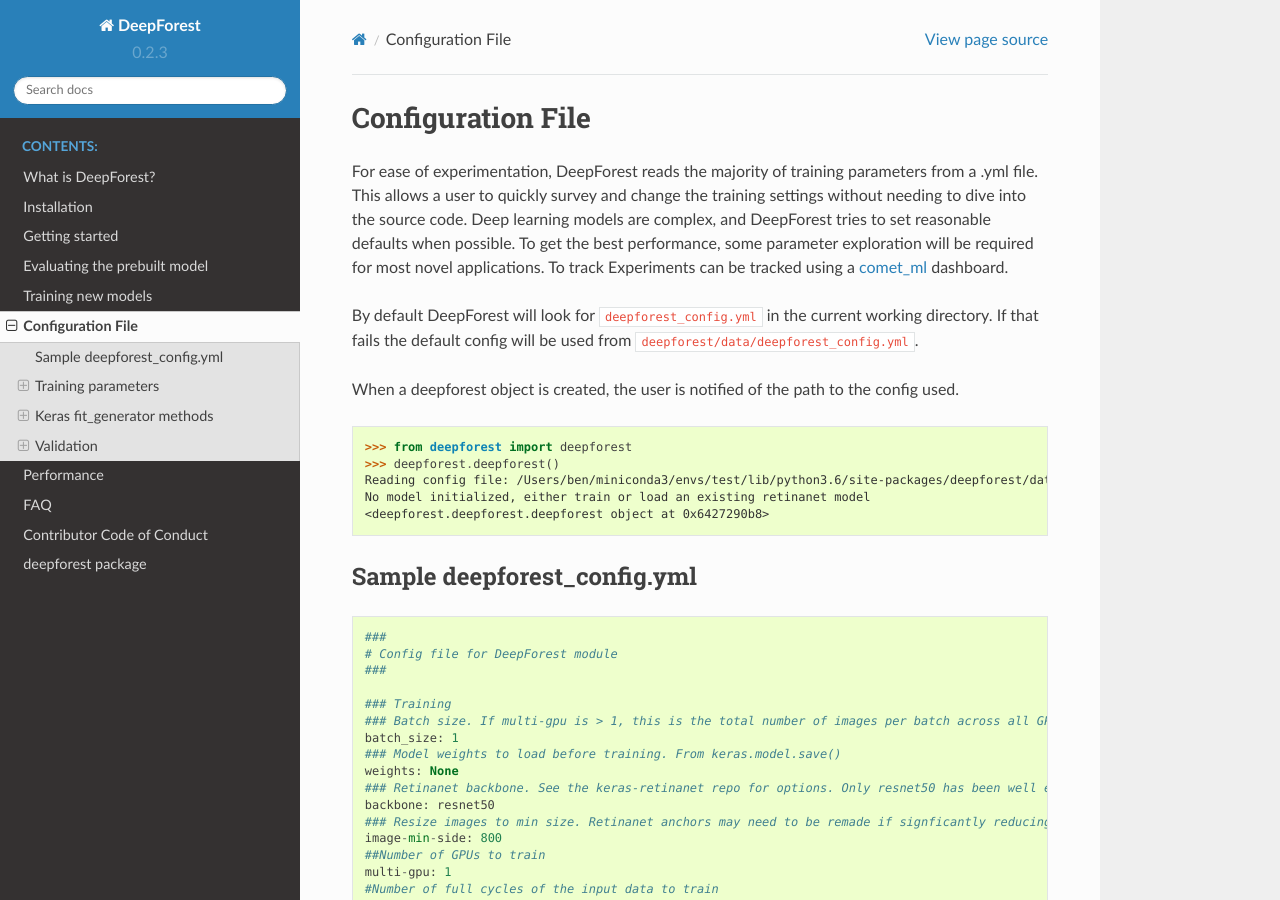
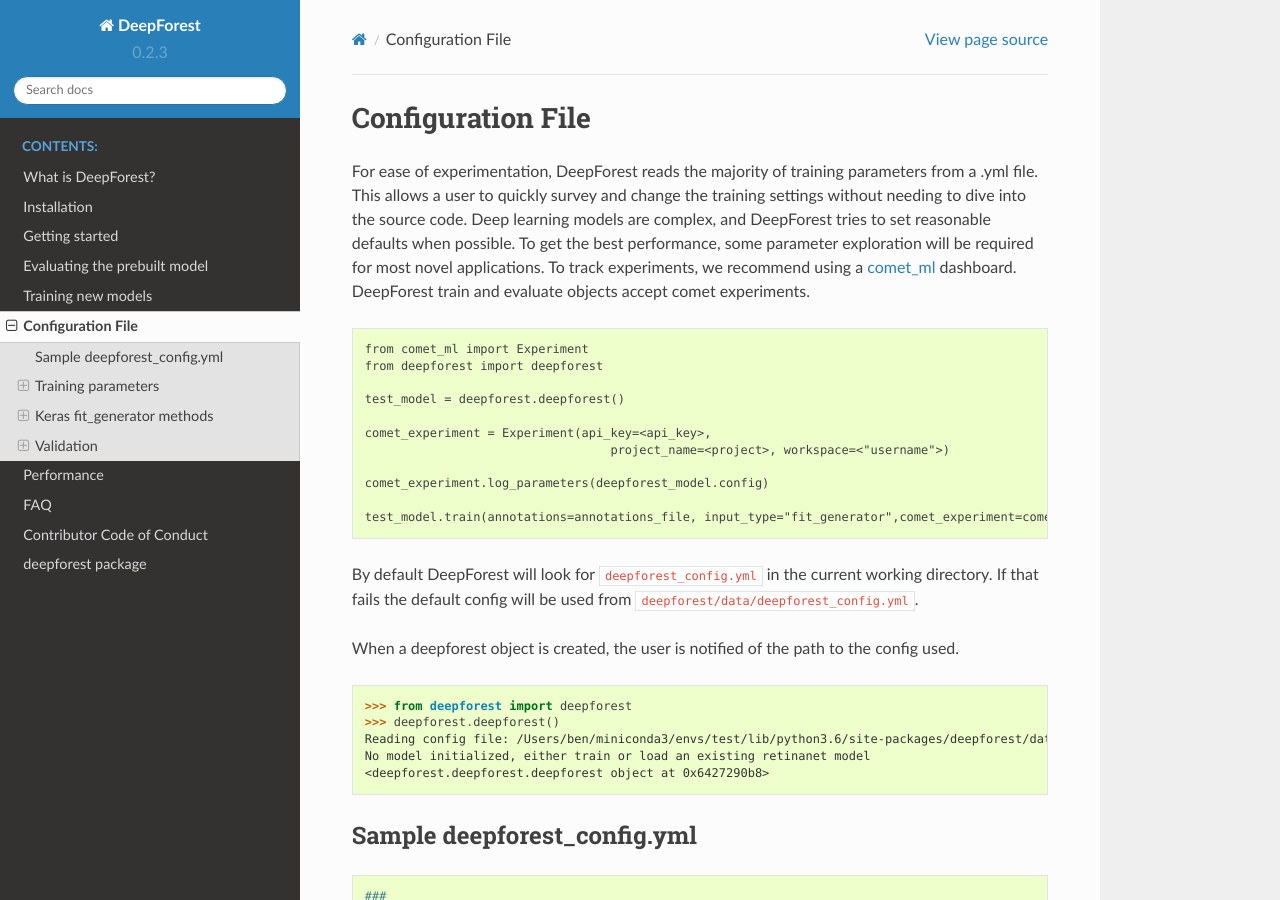
Before and after one commit to weecology/DeepForest, a Sphinx documentation site: the page built from docs/training_config.md, in a window 1280 px wide and 900 px high. Built offline with Sphinx 7.4.7 and the Read the Docs theme 2.0.0, drawn with Linux system fonts in a browser that asks for light colours; pages that are not in the unit, such as notebooks, are missing from menus.

Commit message:
cleaning up docs

````diff
--- a/docs/training_config.md
+++ b/docs/training_config.md
@@ -1,6 +1,20 @@
 # Configuration File
 
-For ease of experimentation, DeepForest reads the majority of training parameters from a .yml file. This allows a user to quickly survey and change the training settings without needing to dive into the source code. Deep learning models are complex, and DeepForest tries to set reasonable defaults when possible. To get the best performance, some parameter exploration will be required for most novel applications. To track  Experiments can be tracked using a [comet_ml](comet.ml) dashboard.
+For ease of experimentation, DeepForest reads the majority of training parameters from a .yml file. This allows a user to quickly survey and change the training settings without needing to dive into the source code. Deep learning models are complex, and DeepForest tries to set reasonable defaults when possible. To get the best performance, some parameter exploration will be required for most novel applications. To track experiments, we recommend using a [comet_ml](comet.ml) dashboard. DeepForest train and evaluate objects accept comet experiments.
+
+```{python}
+from comet_ml import Experiment
+from deepforest import deepforest
+
+test_model = deepforest.deepforest()
+
+comet_experiment = Experiment(api_key=<api_key>,
+                                  project_name=<project>, workspace=<"username">)
+
+comet_experiment.log_parameters(deepforest_model.config)
+
+test_model.train(annotations=annotations_file, input_type="fit_generator",comet_experiment=comet_experiment)
+```
 
 By default DeepForest will look for ```deepforest_config.yml``` in the current working directory. If that fails the default config will be used from ```deepforest/data/deepforest_config.yml```.
 
````
Also changed, not shown: docs/FAQ.md (+7 -4 lines), docs/training.md (+4 -6 lines).
